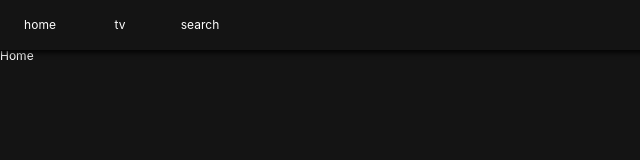
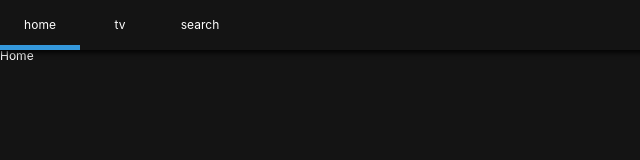
Before and after one commit to ingong/MovieApp__React, a React (Create React App) app in the folder nomflix/: page / in a window 1280 px wide. Shown: the top 160 px of the page, without its empty margins (0-640 px from the left). Built offline with nearby package versions, Linux system fonts and the light colour scheme.

Commit message:
Add: WithRouter

```diff
--- a/nomflix/src/Components/Header.js
+++ b/nomflix/src/Components/Header.js
@@ -1,7 +1,7 @@
 import styled from "styled-components";
-import { Link } from "react-router-dom";
+import { Link, withRouter } from "react-router-dom";
 
-const Header = styled.header`
+const SHeader = styled.header`
   color: white;
   position: fixed;
   top: 0;
@@ -19,10 +19,12 @@
   display: flex;
 `;
 
+//styled-component 에 props 주는 방법
 const Item = styled.li`
   width: 80px;
   height: 50px;
   text-align: center;
+  border-bottom: 5px solid ${(props) => (props.current ? "#3498db" : "transparent")};
 `;
 
 const SLink = styled(Link)`
@@ -32,20 +34,23 @@
   justify-content: center;
 `;
 
-export default () => {
+const Header = ({ location: { pathname } }) => {
+  console.log(pathname);
   return (
-    <Header>
+    <SHeader>
       <List>
-        <Item>
+        <Item current={pathname === "/"}>
           <SLink to='/'>home</SLink>
         </Item>
-        <Item>
+        <Item current={pathname === "/tv"}>
           <SLink to='/tv'>tv</SLink>
         </Item>
-        <Item>
+        <Item current={pathname === "/search"}>
           <SLink to='/search'>search</SLink>
         </Item>
       </List>
-    </Header>
+    </SHeader>
   );
 };
+
+export default withRouter(Header);
```
